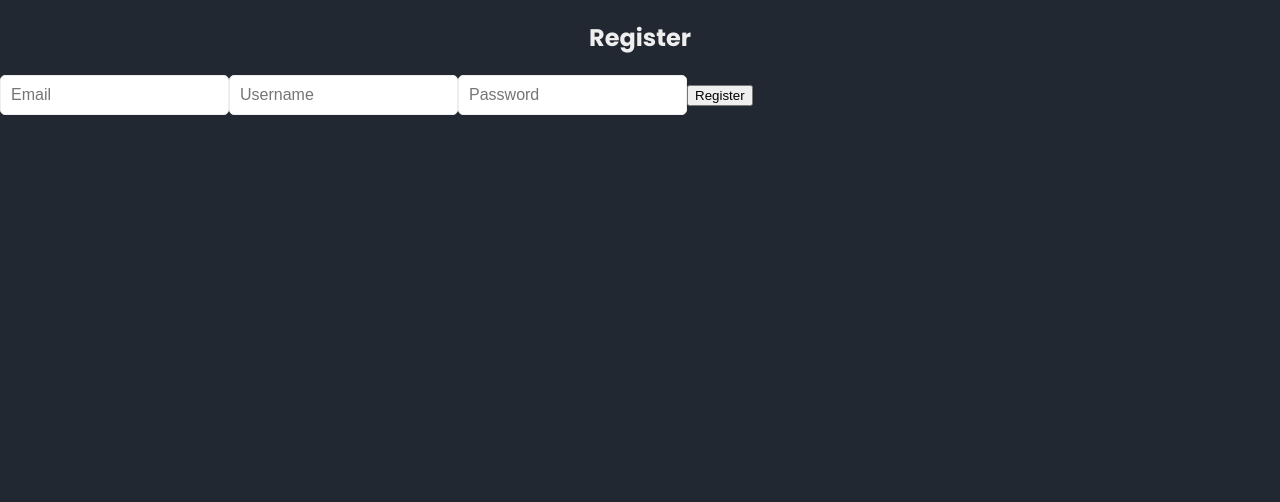
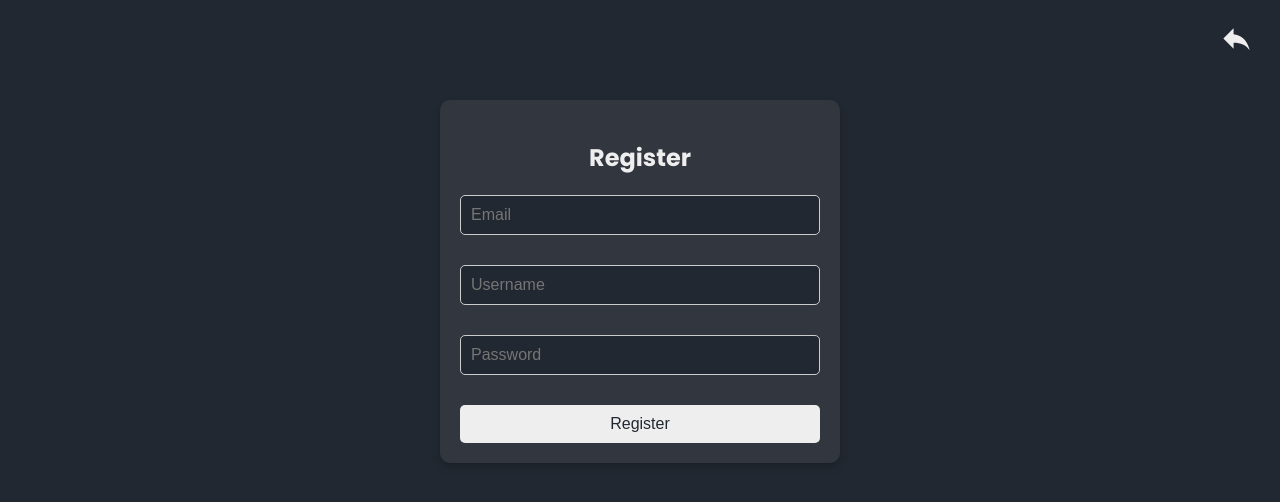
Before and after one commit to AddRain1/StemPro, a React (Create React App) app in the folder frontend/stempro/: page /register in a window 1280 px wide. Shown: the top 502 px of the page. Built offline with nearby package versions, Linux system fonts and the light colour scheme.

Commit message:
Finished Styling Register and Login

```diff
--- a/frontend/stempro/src/components/HomePage.css
+++ b/frontend/stempro/src/components/HomePage.css
@@ -16,22 +16,26 @@
   box-shadow: 0px 4px 8px rgba(0, 0, 0, 0.2);
 }
 
+/* Title Styling */
 .homepage-title {
   font-size: 24px;
   margin-bottom: 20px;
   color: #eeeeee;
 }
 
+/* Main button container */
 .button-container {
   display: flex;
+  flex-wrap: wrap;
   justify-content: center;
   gap: 15px; /* space between the buttons */
   color: #eeeeee;
 }
 
+/* Individual Button Styling */
 .homepage-button {
   font-size: 16px;
-  padding: 10px 20px; /* 10px top and bottom, 20px left and right */
+  padding: 10px 20px;
   border: none;
   border-radius: 5px;
   cursor: pointer;
@@ -41,7 +45,33 @@
 }
 
 .homepage-button:hover {
-  background-color: #76abae; /* Darkens the button's background color */
+  background-color: #76abae;
+}
+
+/* Auth Container - Positioned at the Top Right */
+.auth-container {
+  position: absolute;
+  top: 20px; /* Distance from the top */
+  right: 20px; /* Distance from the right */
+  display: flex;
+  gap: 15px; /* Space between buttons */
+}
+
+/* Auth Buttons (Register & Login) */
+.auth-button {
+  width: 120px;
+  height: 40px;
+  font-size: 16px;
+  background-color: #eeeeee;
+  color: black;
+  border-radius: 5px;
+  border: none;
+  cursor: pointer;
+  transition: background 0.3s ease;
+}
+
+.auth-button:hover {
+  background-color: #76abae;
 }
 
 #createPostButton {
--- /dev/null
+++ b/frontend/stempro/src/components/LogIn.css
@@ -0,0 +1,70 @@
+/* Centering the login container */
+.login-container {
+  width: 100%;
+  max-width: 400px; /* Limit the width of the container */
+  margin: 100px auto;
+  padding: 20px; /* Add padding inside the container */
+  background-color: #31363f;
+  border-radius: 10px;
+  box-shadow: 0px 4px 8px rgba(0, 0, 0, 0.2);
+  text-align: center;
+  color: #eeeeee;
+  box-sizing: border-box; /* Ensure padding is included in the width */
+}
+
+/* Login form */
+.login-form {
+  display: flex;
+  flex-direction: column;
+  gap: 15px; /* Add spacing between inputs */
+}
+
+/* Input fields */
+.login-form input {
+  width: 100%; /* Match the width of the container */
+  box-sizing: border-box; /* Include padding in width calculation */
+  padding: 10px;
+  border: 1px solid #ccc;
+  border-radius: 5px;
+  font-size: 16px;
+  background-color: #222831;
+  color: #eeeeee;
+}
+
+/* Login button */
+.login-button {
+  width: 100%; /* Match the width of the container */
+  padding: 10px;
+  font-size: 16px;
+  border: none;
+  border-radius: 5px;
+  cursor: pointer;
+  transition: background 0.3s ease;
+  background-color: #eeeeee;
+  color: #222831;
+}
+
+.login-button:hover {
+  background-color: #76abae;
+  color: #eeeeee;
+}
+
+/* Success and error messages */
+.success-message,
+.error-message {
+  margin-bottom: 10px;
+  padding: 10px;
+  border-radius: 5px;
+  font-size: 14px;
+  font-weight: bold;
+}
+
+.success-message {
+  background-color: #4caf50;
+  color: white;
+}
+
+.error-message {
+  background-color: #ff4d4d;
+  color: white;
+}
--- a/frontend/stempro/src/components/LogIn.js
+++ b/frontend/stempro/src/components/LogIn.js
@@ -1,16 +1,16 @@
-import React, { useState, useEffect } from 'react';
-import axios from 'axios';
-import { useNavigate } from 'react-router-dom';
+import React, { useState } from "react";
+import axios from "axios";
+import { useNavigate } from "react-router-dom";
+import "./LogIn.css";
+import ReplyIcon from "@mui/icons-material/Reply";
 
 const LogIn = () => {
-    // Define the state for the form inputs
   const navigate = useNavigate();
-    const [username, setUsername] = useState('');
-    const [password, setPassword] = useState('');
-    // const [userId, setUserId] = useState('');
+  const [username, setUsername] = useState("");
+  const [password, setPassword] = useState("");
   const [isAuthenticated, setIsAuthenticated] = useState(false);
-    const [error, setError] = useState('');
-    const [success, setSuccess] = useState('');
+  const [error, setError] = useState("");
+  const [success, setSuccess] = useState("");
 
   // Handle form submission
   const handleSubmit = async (e) => {
@@ -18,30 +18,36 @@ const LogIn = () => {
     const userData = { username, password };
 
     try {
-            // Send a POST request to the backend API
-            const response = await axios.post('http://localhost:3000/users/login', userData);
+      const response = await axios.post(
+        "http://localhost:3000/users/login",
+        userData
+      );
       console.log("Response:", response); // Debugging
-            console.log("User registered:", response.data);  // Ensure `data` exists
+
       if (response.status === 200) {
-                setSuccess('Log in successful!');
-                setUsername('');
-                setPassword('');
+        setSuccess("Log in successful!");
+        setUsername("");
+        setPassword("");
         setIsAuthenticated(true);
-                console.log(isAuthenticated)
+        console.log("Authenticated:", isAuthenticated);
+        navigate("/homepage");
       }
-            navigate('/homepage')
     } catch (err) {
-            // If there's an error, update the error state
-            setError('Log in failed. ' + err.response?.data || err.message);
+      setError("Log in failed. " + (err.response?.data || err.message));
     }
   };
 
   return (
-        <div className="register-form">
-            <h2>Log in</h2>
-            {error && <div className="error">{error}</div>}
-            {success && <div className="success">{success}</div>}
-            <form onSubmit={handleSubmit}>
+    <div className="login-container">
+      <button className="back-button" onClick={() => navigate(`/homepage`)}>
+        <ReplyIcon fontSize="large" />
+      </button>
+      <h2>Log In</h2>
+
+      {error && <div className="error-message">{error}</div>}
+      {success && <div className="success-message">{success}</div>}
+
+      <form onSubmit={handleSubmit} className="login-form">
         <input
           type="text"
           placeholder="Username"
@@ -49,6 +55,7 @@ const LogIn = () => {
           onChange={(e) => setUsername(e.target.value)}
           required
         />
+
         <input
           type="password"
           placeholder="Password"
@@ -56,10 +63,15 @@ const LogIn = () => {
           onChange={(e) => setPassword(e.target.value)}
           required
         />
-                <button type="submit">LogIn</button>
+
+        <button type="submit" className="login-button">
+          Log In
+        </button>
       </form>
+
+      {/* Optional Register Button (uncomment if needed) */}
       {/* {!isAuthenticated && (
-                <button onClick={() => navigate("/register")}>Register</button>
+          <button className="register-button" onClick={() => navigate("/register")}>Register</button>
       )} */}
     </div>
   );
--- /dev/null
+++ b/frontend/stempro/src/components/Register.css
@@ -0,0 +1,65 @@
+.register-container {
+  width: 100%;
+  max-width: 400px;
+  margin: 100px auto;
+  padding: 20px;
+  background-color: #31363f;
+  border-radius: 10px;
+  box-shadow: 0px 4px 8px rgba(0, 0, 0, 0.2);
+  text-align: center;
+  color: #eeeeee;
+  box-sizing: border-box;
+}
+
+.register-form {
+  display: flex;
+  flex-direction: column;
+  gap: 15px;
+}
+
+.register-form input {
+  width: 100%;
+  box-sizing: border-box;
+  padding: 10px;
+  border: 1px solid #ccc;
+  border-radius: 5px;
+  font-size: 16px;
+  background-color: #222831;
+  color: #eeeeee;
+}
+
+.register-button {
+  width: 100%;
+  padding: 10px;
+  font-size: 16px;
+  border: none;
+  border-radius: 5px;
+  cursor: pointer;
+  background-color: #eeeeee;
+  color: #222831;
+  transition: background 0.3s ease;
+}
+
+.register-button:hover {
+  background-color: #76abae;
+  color: #eeeeee;
+}
+
+.success-message,
+.error-message {
+  margin-bottom: 10px;
+  padding: 10px;
+  border-radius: 5px;
+  font-size: 14px;
+  font-weight: bold;
+}
+
+.success-message {
+  background-color: #4caf50;
+  color: white;
+}
+
+.error-message {
+  background-color: #ff4d4d;
+  color: white;
+}
--- a/frontend/stempro/src/components/Register.js
+++ b/frontend/stempro/src/components/Register.js
@@ -1,49 +1,48 @@
-import React, { useState } from 'react';
-import axios from 'axios';
-import { useNavigate } from 'react-router-dom';
+import React, { useState } from "react";
+import axios from "axios";
+import { useNavigate } from "react-router-dom";
+import "./Register.css";
+import ReplyIcon from "@mui/icons-material/Reply";
 
 const Register = () => {
-    // Define the state for the form inputs
   const navigate = useNavigate();
+  const [email, setEmail] = useState("");
+  const [username, setUsername] = useState("");
+  const [password, setPassword] = useState("");
+  const [error, setError] = useState("");
+  const [success, setSuccess] = useState("");
 
-    const [email, setEmail] = useState('');
-    const [username, setUsername] = useState('');
-    const [password, setPassword] = useState('');
-    // const [userId, setUserId] = useState('');
-    // const [isAuthenticated, setIsAuthenticated] = useState(false);
-    const [error, setError] = useState('');
-    const [success, setSuccess] = useState('');
-
-
-    // Handle form submission
   const handleSubmit = async (e) => {
     e.preventDefault();
     const userData = { email, username, password };
 
     try {
-            // Send a POST request to the backend API
-            const response = await axios.post('http://localhost:3000/users/register', userData);
-            console.log("Response:", response); // Debugging
-            console.log("User registered:", response.data);  // Ensure `data` exists
+      const response = await axios.post(
+        "http://localhost:3000/users/register",
+        userData
+      );
+
       if (response.status === 200) {
-                setSuccess('Registration successful!');
-                setEmail('');
-                setUsername('');
-                setPassword('');
+        setSuccess("Registration successful!");
+        setEmail("");
+        setUsername("");
+        setPassword("");
+        navigate("/homepage");
       }
-            navigate('/homepage')
     } catch (err) {
-            // If there's an error, update the error state
-            setError('Registration failed. ' + err.response?.data || err.message);
+      setError("Registration failed. " + (err.response?.data || err.message));
     }
   };
 
   return (
-        <div className="register-form">
+    <div className="register-container">
+      <button className="back-button" onClick={() => navigate(`/homepage`)}>
+        <ReplyIcon fontSize="large" />
+      </button>
       <h2>Register</h2>
-            {error && <div className="error">{error}</div>}
-            {success && <div className="success">{success}</div>}
-            <form onSubmit={handleSubmit}>
+      {error && <div className="error-message">{error}</div>}
+      {success && <div className="success-message">{success}</div>}
+      <form onSubmit={handleSubmit} className="register-form">
         <input
           type="email"
           placeholder="Email"
@@ -65,11 +64,10 @@ const Register = () => {
           onChange={(e) => setPassword(e.target.value)}
           required
         />
-                <button type="submit">Register</button>
+        <button type="submit" className="register-button">
+          Register
+        </button>
       </form>
-            {/* {!isAuthenticated && (
-                <button onClick={() => navigate("/register")}>Register</button>
-            )} */}
     </div>
   );
 };
```
Also changed, not shown: frontend/stempro/src/components/HomePage.js (+37 -39 lines). Lines whose indentation alone changed are shown as unchanged.
